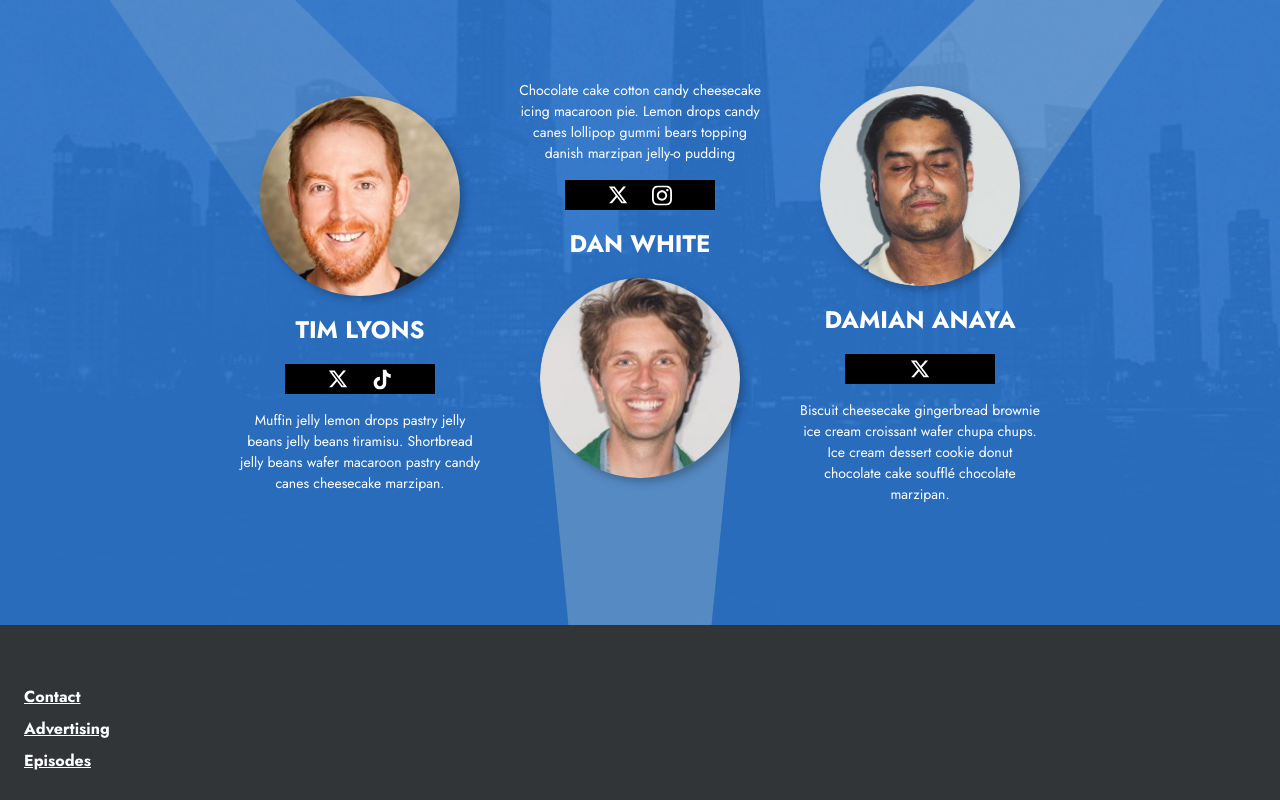
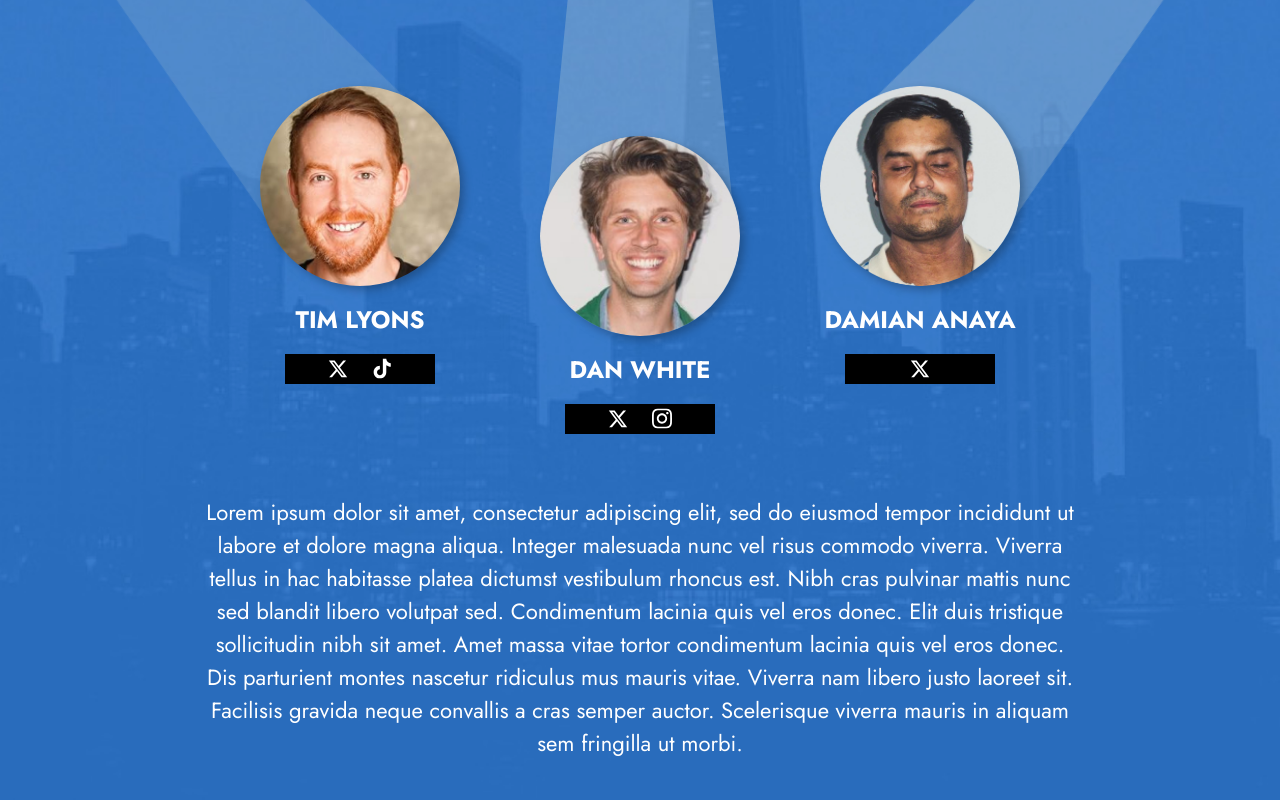
Before and after one commit to mattwilliams85/improvisdead, a Next.js app: page / in a window 1280 px wide. Shown: the part 1480-2280 px from the top of the page. Built offline with nearby package versions, Linux system fonts and the light colour scheme.

Commit message:
update hosts section

```diff
--- a/src/app/main.module.css
+++ b/src/app/main.module.css
@@ -199,7 +199,7 @@
 .hostsColumns {
   display: flex;
   flex-direction: column;
-  gap: 20px;
+  gap: 40px;
   text-align: center;
 }
 
@@ -242,11 +242,6 @@
   filter: drop-shadow(4px 4px 4px rgba(0, 0, 0, 0.25));
 }
 
-.danColumn {
-  display: flex !important;
-  flex-direction: column-reverse !important;
-}
-
 .danSubColumn {
   display: flex;
   flex-direction: column;
@@ -270,10 +265,14 @@
   background-image: url('../../public/images/damian.jpg');
 }
 
-.hostsText {
-  width: 100vw;
-  padding: 0 16px;
-  max-width: 500px;
+.hostText {
+  color: white;
+  position: relative;
+  font-size: 18px;
+  max-width: 900px;
+  text-align: center;
+  margin-top: 20px;
+  padding: 16px;
 }
 
 .spotlight {
@@ -338,6 +337,15 @@
 }
 
 @media screen and (min-width: 1000px) {
+  .hostText {
+    font-size: 22px;
+    margin-top: 80px;
+  }
+
+  .danColumn {
+    transform: translateY(50px);
+  }
+
   .chicagoBackground {
     background-position: top;
   }
@@ -407,27 +415,15 @@
     left: 23%;
   }
 
-  .hostsText {
-    width: 275px;
-    font-size: 14px;
-  }
-
   .hostsTitle {
     font-size: 75px;
     margin-bottom: 60px;
+    transform: rotate(-2deg) translateX(10px);
   }
 
   .hostsColumns {
     flex-direction: row;
     gap: 80px;
-  }
-
-  .danColumn {
-    flex-direction: column !important;
-  }
-
-  .danSubColumn {
-    flex-direction: column-reverse;
   }
 
   .socialListWrap {
@@ -477,6 +473,6 @@
   }
 
   .chicagoBackground {
-    filter: blur(1px) brightness(0.9);;
+    filter: brightness(0.9);;
   }
 }
--- a/src/app/page.tsx
+++ b/src/app/page.tsx
@@ -93,20 +93,18 @@ export default function HomePage() {
               <a href="https://twitter.com/TimLyons" target="_blank"><Twitter className="grow" /></a>
               <a href="https://www.tiktok.com/@thrsttraptim" target="_blank"> <Tiktok className="grow" /></a>
             </div>
-            <div className={styles.hostsText}>Muffin jelly lemon drops pastry jelly beans jelly beans tiramisu. Shortbread jelly beans wafer macaroon pastry candy canes cheesecake marzipan.</div>
           </div>
           <div className={styles.danColumn}>
             <div className={styles.danSubColumn}>
+              <div className={clsx(styles.hostsCircleWrap, styles.dan)}>
+                <Spotlight className={styles.spotlight} id="dan" />
+                <div className={styles.hostsCircle} />
+              </div>
               <div className={styles.largeFont}>DAN WHITE</div>
               <div className={styles.socialTab}>
                 <a href="https://twitter.com/atdanwhite" target="_blank"><Twitter className="grow" /></a>
                 <a href="https://www.instagram.com/atdanwhite/" target="_blank"><Instagram className="grow" /></a>
               </div>
-              <div className={styles.hostsText}>Chocolate cake cotton candy cheesecake icing macaroon pie. Lemon drops candy canes lollipop gummi bears topping danish marzipan jelly-o pudding</div>
-            </div>
-            <div className={clsx(styles.hostsCircleWrap, styles.dan)}>
-              <Spotlight className={styles.spotlight} id="dan" />
-              <div className={styles.hostsCircle} />
             </div>
           </div>
           <div>
@@ -118,8 +116,10 @@ export default function HomePage() {
             <div className={styles.socialTab}>
               <a href="https://twitter.com/damiananaya" target="_blank"><Twitter className="grow" /></a>
             </div>
-            <div className={styles.hostsText}>Biscuit cheesecake gingerbread brownie ice cream croissant wafer chupa chups. Ice cream dessert cookie donut chocolate cake soufflé chocolate marzipan.</div>
           </div>
+        </div>
+        <div className={styles.hostText}>
+          Lorem ipsum dolor sit amet, consectetur adipiscing elit, sed do eiusmod tempor incididunt ut labore et dolore magna aliqua. Integer malesuada nunc vel risus commodo viverra. Viverra tellus in hac habitasse platea dictumst vestibulum rhoncus est. Nibh cras pulvinar mattis nunc sed blandit libero volutpat sed. Condimentum lacinia quis vel eros donec. Elit duis tristique sollicitudin nibh sit amet. Amet massa vitae tortor condimentum lacinia quis vel eros donec. Dis parturient montes nascetur ridiculus mus mauris vitae. Viverra nam libero justo laoreet sit. Facilisis gravida neque convallis a cras semper auctor. Scelerisque viverra mauris in aliquam sem fringilla ut morbi.
         </div>
       </section>
       <footer className={styles.footer}>
--- a/src/styles/globals.css
+++ b/src/styles/globals.css
@@ -184,7 +184,7 @@
 
 @media screen and (min-width: 1000px) {
   .danAnimation {
-    transform: rotate(180deg);
+    transform: rotate(0deg);
   }
 
   .timAnimation {
```
